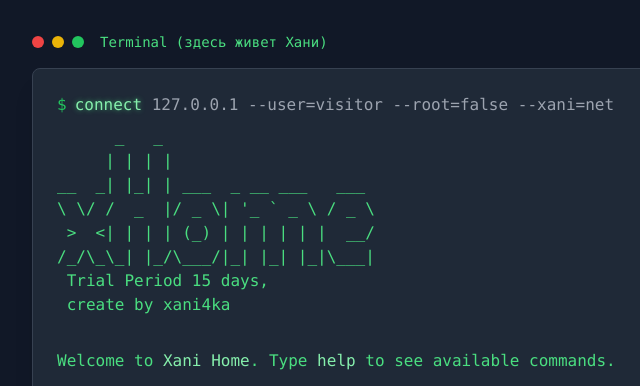
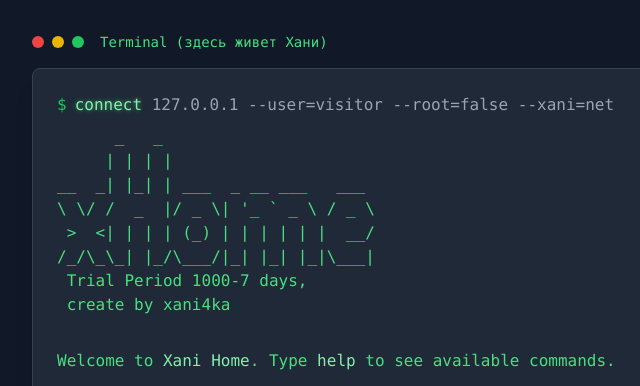
Before and after one commit to Xani4kaGitHub/Xani4ka, a plain HTML site: page index.html in a window 1280 px wide. Shown: the top 386 px of the page, 160-800 px from the left. Drawn offline with nearby package versions, Linux system fonts and the light colour scheme.

Commit message:
Update index.html

```diff
--- a/index.html
+++ b/index.html
@@ -84,7 +84,7 @@ __  _| |_| | ___  _ __ ___   ___
 \ \/ /  _  |/ _ \| '_ ` _ \ / _ \
  >  <| | | | (_) | | | | | |  __/
 /_/\_\_| |_/\___/|_| |_| |_|\___|
- Trial Period 15 days,
+ Trial Period 1000-7 days,
  create by xani4ka
                         </pre>
                         <div class="mt-2">
```
